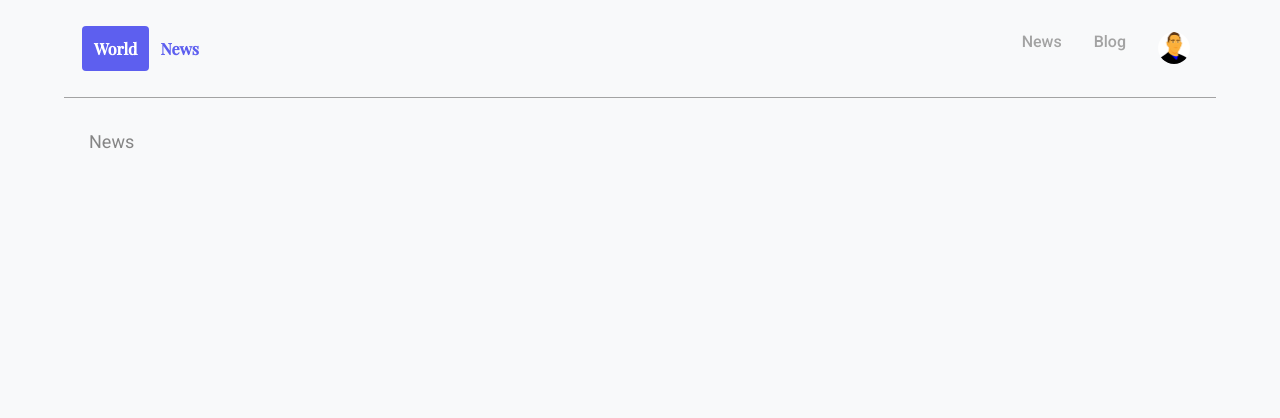
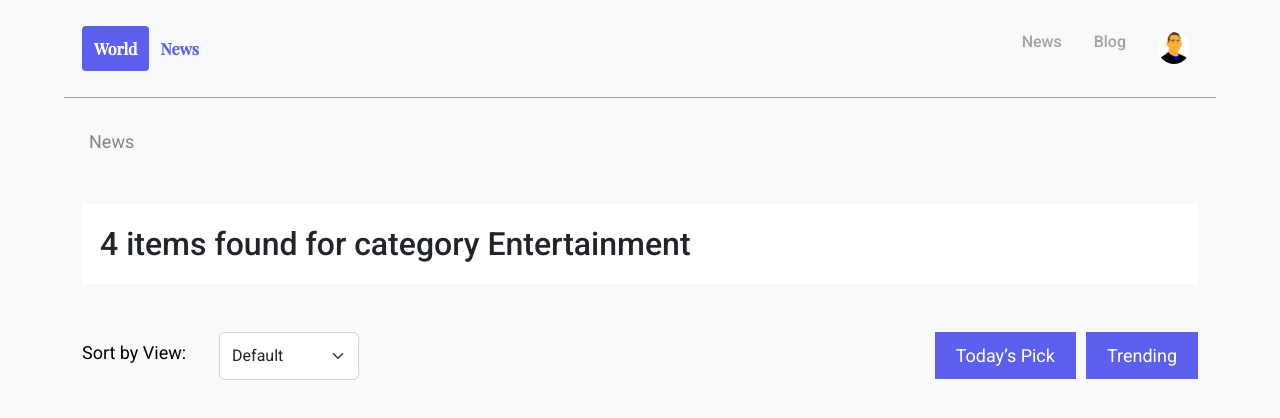
Before and after one commit to MuhammadShohagIslam/News-Portal, a plain HTML site: page index.html in a window 1280 px wide. Drawn offline with nearby package versions, Linux system fonts and the light colour scheme.

Commit message:
Done Filter and Sorting section

```diff
--- a/css/style.css
+++ b/css/style.css
@@ -8,6 +8,11 @@
 }
 body {
     font-family: "Roboto", sans-serif;
+}
+h1,
+h2,
+h3 {
+    margin-bottom: 0;
 }
 .py-130 {
     padding: 130px 0px;
@@ -75,31 +80,68 @@ header {
 }
 /* End NavBar Style */
 /* Start News Category Style */
-.news-category-area .news-categories-list{
+.news-category-area .news-categories-list {
     padding-left: 0px;
     display: flex;
     padding: 29px 0px;
 }
-.news-category-area .news-categories-list li{
+.news-category-area .news-categories-list li {
     margin-right: 30px;
     padding: 4px 7px;
-    transition: all .3s;
+    transition: all 0.3s;
 }
-.news-category-area .news-categories-list li:hover{
-    background: #EEEFFF;
+.news-category-area .news-categories-list li:hover {
+    background: #eeefff;
 }
-.news-category-area .news-categories-list li button{
+.news-category-area .news-categories-list li button {
     font-weight: 400;
     font-size: 18px;
     line-height: 21px;
     color: #858585;
     border: none;
     background: none;
-    transition: all .3s;
-
+    transition: all 0.3s;
 }
-.news-category-area .news-categories-list li:hover button{
+.news-category-area .news-categories-list li:hover button {
     color: #5d5fef;
-
 }
 /* End News Category Style */
+
+/* Start Count News Category Style */
+.count-news-category-area .length-releted-categorey-news {
+    padding: 21px 18px;
+    background: #ffffff;
+}
+/* End Count News Category Style */
+
+/* Start Filter News Section */
+.filter-news-area .sort-by-view {
+}
+.filter-news-area .sort-by-view label {
+    font-weight: 400;
+    font-size: 18px;
+    line-height: 21px;
+    color: #000000;
+    margin-top: 10px;
+    margin-right: 33px;
+}
+.filter-news-area .sort-by-view {
+}
+.sort-by-date-trending ul li {
+    padding: 12px 20px;
+    background: #5d5fef;
+    font-weight: 400;
+    font-size: 18px;
+    line-height: 21px;
+    color: #ffffff;
+    border: 1px solid #5d5fef;
+    margin-left: 10px;
+    cursor: pointer;
+    transition: all 0.3s;
+}
+.sort-by-date-trending ul li:hover {
+    border: 1px solid #5d5fef;
+    background: transparent;
+    color: #5d5fef;
+}
+/* End Filter News Section */
--- a/index.html
+++ b/index.html
@@ -75,6 +75,43 @@
             </div>
         </section>
         <!-- End News Category Section -->
+
+        <!-- Start Count News Category Section -->
+        <section class="count-news-category-area">
+            <div class="container">
+                <div class="length-releted-categorey-news">
+                    <h2>4 items found for category Entertainment</h2>
+                </div>
+            </div>
+        </section>
+        <!-- End Count News Category Section -->
+
+        <!-- Start Filter News Section -->
+        <section class="filter-news-area my-5">
+            <div class="container">
+                <div class="filter-wrapper d-flex justify-content-between">
+                    <div class="sort-by-view d-flex w-50">
+                        <label>Sort by View:</label>
+                        <select
+                            class="form-select w-25 h-75"
+                            aria-label="Default select example"
+                        >
+                            <option selected>Default</option>
+                            <option value="1">One</option>
+                            <option value="2">Two</option>
+                            <option value="3">Three</option>
+                        </select>
+                    </div>
+                    <div class="sort-by-date-trending w-50">
+                        <ul class="d-flex justify-content-end">
+                            <li>Today’s Pick</li>
+                            <li>Trending</li>
+                        </ul>
+                    </div>
+                </div>
+            </div>
+        </section>
+        <!-- End Filter News Section -->
         <!-- Bootstrap JS -->
         <script
             src="https://cdn.jsdelivr.net/npm/bootstrap@5.0.0-beta3/dist/js/bootstrap.min.js"
```
